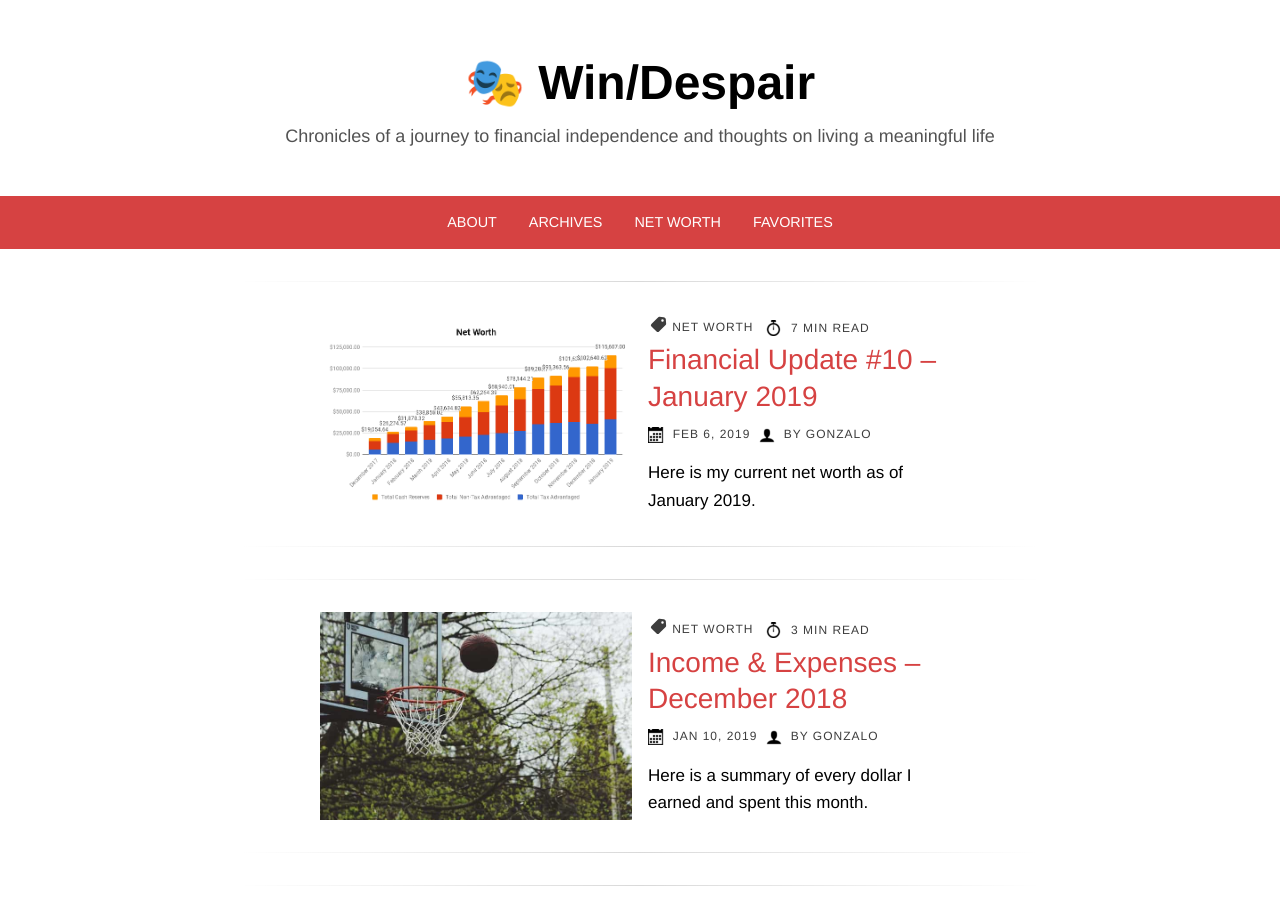
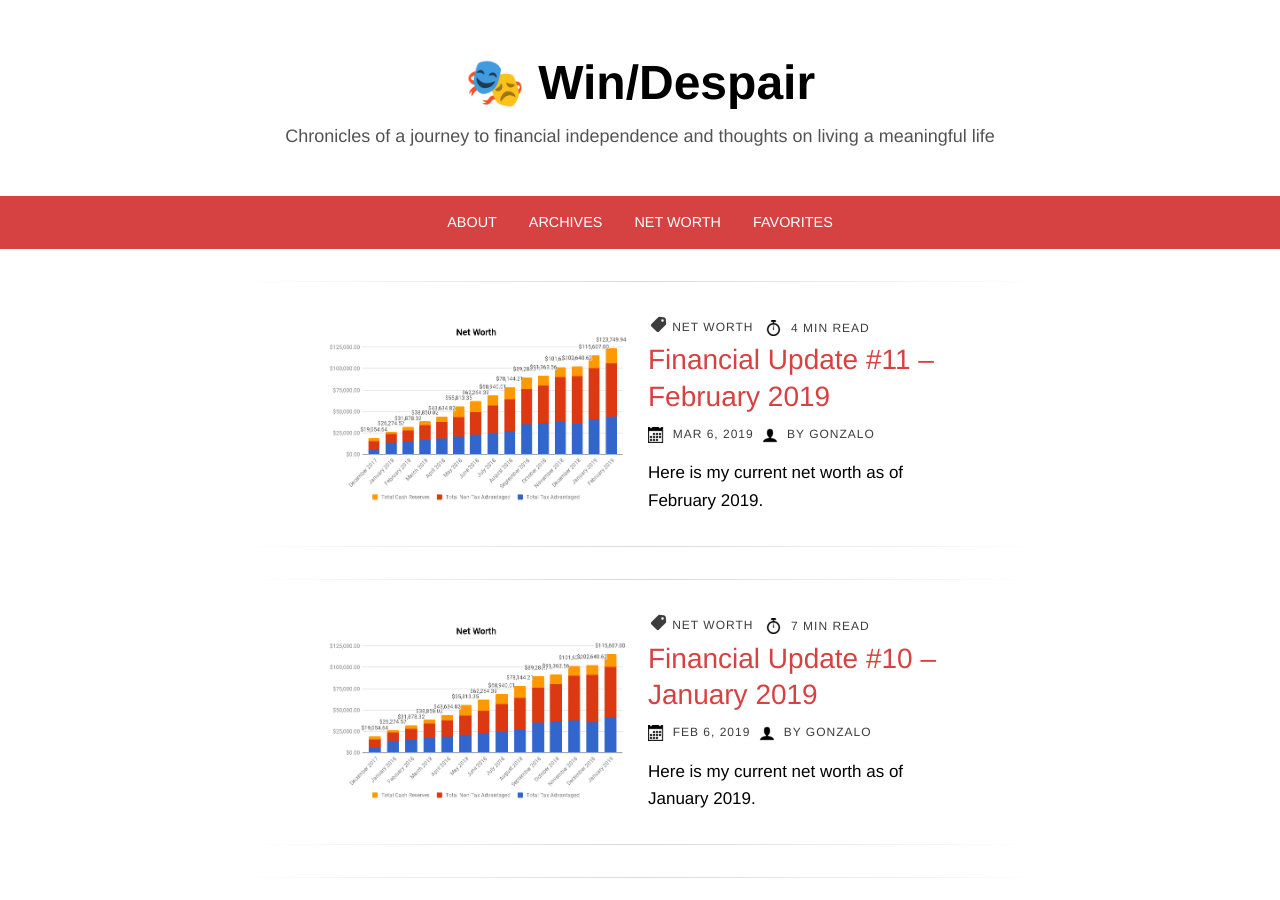
Before and after one commit to frankiecd86/windespair, a Jekyll site: the page built from index.html, in a window 1280 px wide and 900 px high. Built offline with Jekyll 4.4.1, drawn with Linux system fonts in a browser that asks for light colours; the list of posts is cut into pages by our own code; some of the changed text lies outside the part shown.

Commit message:
New post - financial update February

```diff
--- /dev/null
+++ b/_posts/2019-03-06-financial-update-february-2019.md
@@ -0,0 +1,223 @@
+---
+layout: post
+title: >
+  Financial Update #11 – February 2019
+description: Here is my current net worth as of February 2019.
+image: /images/financial-update-february-2019/net-worth-february-2019.png
+image_alt: Net worth progression from December 2017 to February 2019
+date: 2019-03-06 9:30:00 -0800
+comments: true
+categories: [Net Worth]
+---
+Once a month I share a financial update.
+
+**Related:** [Financial Update #10 - January 2019](/financial-update-january-2019)
+
+I do this as it's motivational to see the progress other bloggers are making on their financial goals and, hopefully, to provide some motivation for others as well.
+
+I shared my first net worth update back in [April 2018](/net-worth-april-2018) and have been sharing monthly updates since.
+
+## Income & Expenses
+
+### Income
+
+My 9-5 job income listed below is the sum of my post-tax salary plus my 401k and HSA contributions. Any side hustle income is pre-tax since it's hard to calculate what I'll end up paying on this until tax season.
+
+<table>
+  <tbody>
+    <tr>
+      <td colspan="2"><strong>9-5 Job Income</strong></td>
+    </tr>
+    <tr>
+      <td>Software Engineer</td>
+      <td>$8,013</td>
+    </tr>
+    <tr>
+      <td colspan="2"><strong>Side Hustle Income</strong></td>
+    </tr>
+    <tr>
+      <td>Medium</td>
+      <td>$135</td>
+    </tr>
+    <tr>
+      <td><strong>Total Monthly Income</strong></td>
+      <td><strong>$8,149</strong></td>
+    </tr>
+  </tbody>
+</table>
+
+### Expenses
+
+<table>
+  <tbody>
+    <tr>
+      <td><strong>Expense</strong></td>
+      <td><strong>Amount</strong></td>
+    </tr>
+    <tr>
+      <td>Rent</td>
+      <td>$865</td>
+    </tr>
+    <tr>
+      <td>Miscellaneous</td>
+      <td>$486</td>
+    </tr>
+    <tr>
+      <td>Groceries</td>
+      <td>$235</td>
+    </tr>
+    <tr>
+      <td>Car Insurance</td>
+      <td>$50</td>
+    </tr>
+    <tr>
+      <td>Internet</td>
+      <td>$20</td>
+    </tr>
+    <tr>
+      <td><strong>Total</strong></td>
+      <td><strong>$1,654</strong></td>
+    </tr>
+  </tbody>
+</table>
+
+Based on the above, I saved about 80% of my total income during February –– right in my sweet spot.
+
+## Net Worth
+
+Here is a summary of my account balances as of March 5, 2019:
+
+<table>
+  <tbody>
+    <tr>
+      <td colspan="2"><span style="color: #FF9900;"><strong>Cash Reserves</strong></span></td>
+    </tr>
+    <tr>
+      <td>Savings Account</td>
+      <td>$11,147&nbsp;&nbsp; (+$17)</td>
+    </tr>
+    <tr>
+      <td>Checking Account</td>
+      <td>$6,339&nbsp;&nbsp;&nbsp;&nbsp; (+$2,461)</td>
+    </tr>
+    <tr>
+      <td><strong>Total Cash Reserves</strong></td>
+      <td>$17,486&nbsp;&nbsp; (+$2,478)</td>
+    </tr>
+    <tr>
+      <td>&nbsp;</td>
+      <td>&nbsp;</td>
+    </tr>
+
+    <tr>
+      <td colspan="2"><span style="color: #3366CC;"><strong>Tax Advantaged Accounts</strong></span></td>
+    </tr>
+    <tr>
+      <td>401k</td>
+      <td>$35,572&nbsp; (+$2,712)</td>
+    </tr>
+    <tr>
+      <td>HSA</td>
+      <td>$3,151&nbsp;&nbsp;&nbsp; (+$359)</td>
+    </tr>
+    <tr>
+      <td>Roth IRA</td>
+      <td>$5,392&nbsp;&nbsp;&nbsp; (+$210)</td>
+    </tr>
+    <tr>
+      <td><strong>Total Tax Advantaged</strong></td>
+      <td>$44,115&nbsp; (+$3,281)</td>
+    </tr>
+
+    <tr>
+      <td>&nbsp;</td>
+      <td>&nbsp;</td>
+    </tr>
+
+    <tr>
+      <td colspan="2"><span style="color: #DC3912;"><strong>Non-Tax Advantaged Accounts</strong></span></td>
+    </tr>
+    <tr>
+      <td>VTSAX</td>
+      <td>$58,804&nbsp; (+$2,293)</td>
+    </tr>
+    <tr>
+      <td>Brokerage Account</td>
+      <td>$3,343&nbsp;&nbsp;&nbsp; (+$91)</td>
+    </tr>
+    <tr>
+      <td><strong>Total Non-Tax Advantaged</strong></td>
+      <td>$62,148&nbsp; (+$2,384)</td>
+    </tr>
+
+    <tr>
+      <td>&nbsp;</td>
+      <td>&nbsp;</td>
+    </tr>
+
+    <tr>
+      <td><strong>Net Worth</strong></td>
+      <td><strong>$123,750	&nbsp;</strong>&nbsp;(+$8,143)</td>
+    </tr>
+  </tbody>
+</table>
+
+Here’s a look at my net worth progression since I started tracking it back in December of 2017:
+{% include image.html src="financial-update-february-2019/net-worth-february-2019.png" alt="Net worth progression from December 2017 to February 2019" %}
+
+## Recap
+From December to February my net worth increased by $8,143, a ~7% increase from last month.
+
+Much of this increase was due to another good month for the stock market, staying strong after a bad December:
+
+{% include image.html src="financial-update-february-2019/vtsax-february-2019.png" alt="Chart showing stock price of VTSAX during February 2019" %}
+
+Most of my money is tied up in stock index funds (VTSAX) tracking the market, so as the market kept climbing so did my net worth.
+
+During February Sammy and I paid off the rest of our new used car (our previous car was [totaled](/financial-update-january-2019)). There's around $2,000 I lent her to avoid paying interest on the loan that's not being counted above. In the same vein there are some expenses I didn't count (we went skiing one weekend, for example) as Sammy paid to make up the difference.
+
+We use Splitwise to stay on top of our expenses and to track who owes who what. It's a godsend. I don't even save receipts anymore because I take a picture of them and save them in the app (It's nice to have receipts for when you wonder how the hell you spent $87 at Trader Joe's the previous Saturday. Those pot stickers will getcha.)
+
+We also booked a flight to Italy to visit, along with the rest of her family, her Italian nonna in September. The flight was responsible for most of the miscellaneous category above.
+
+I also made a few extra bucks in February through my posts on Medium. It's a far cry from that glorious high of $847 in [August of last year](/august-2018-income-expenses), but I'll take what I can get. I do plan to get back to Medium some time in 2019, but work and some side projects have kept me busy.
+
+<div class="info-block">
+  <p><strong>Top Posts In February On Medium – Earnings Breakdown</strong></p>
+
+  <br>
+
+  <ul>
+    <li>
+      $39.08 - <a href="https://medium.com/p/use-this-medium-feature-to-write-more-in-less-time-b4fe64265595">Use This Medium Feature to Write More in Less Time</a>
+    </li>
+    <li>
+      $20.71 - <a href="https://medium.com/swlh/stop-trying-to-memorize-a-good-book-will-change-you-2bebafb22203">Stop Trying To Memorize — A Good Book Will Change You</a>
+    </li>
+    <li>
+      $14.78 - <a href="https://medium.com/p/so-you-want-to-start-investing-heres-the-simplest-way-to-do-it-577cdf50737">So You Want To Start Investing? Here’s The Simplest Way To Do It</a>
+    </li>
+    <li>
+      $11.54 - <a href="https://medium.com/p/utilitarian-minimalism-1adbf5d4f7f9">What You Own Ends Up Owning You</a>
+    </li>
+    <li id="remove-margin-bottom">
+      $10.24 - <a href="https://medium.com/p/lets-talk-money-my-net-worth-is-exactly-42-756-30-d16d5c7de743">Let’s Talk Money: My Net Worth Is Exactly $42,756.30</a>
+    </li>
+  </ul>
+</div>
+
+## Where Did My Money Go?
+
+I didn't make any investments during February, but there's more money in my checking account than there should be. I'll probably be investing the majority of this money in VTSAX over the next week.
+
+I did, however, make my regular monthly 401k and HSA contributions, adding $1,733 and $245 respectively.
+
+## Where I'm Headed
+
+February was a fairly normal month. Work and hobbies have kept me busy and if the rest of the year is like February, I'll be a happy camper.
+
+As far as net worth goes, with some help from the stock market, I should have the $200k mark within sight by the end of 2019.
+
+Regardless, the plan remains the same: keep a high savings rate, plug all I can into VTSAX, and continue to chip away at the 401k limit.
+
+Thanks for reading and if you have any questions or comments, you can reach me at ziadig@gmail.com.
```
Also changed, not shown: _posts/2019-02-06-financial-update-january-2019.md (+1 -1 lines), net-worth.md (+1 -0 lines), images/financial-update-february-2019/net-worth-february-2019.png (added), images/financial-update-february-2019/vtsax-february-2019.png (added).
